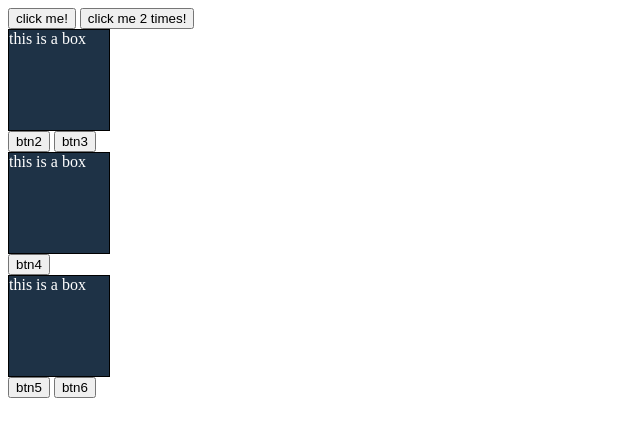
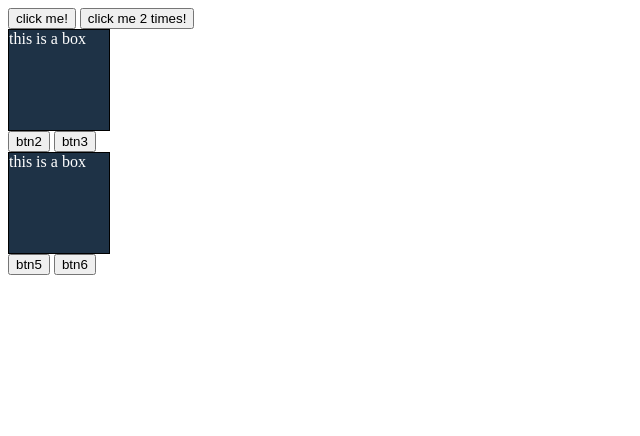
Before and after one commit to devkhushii/js-practice, a plain HTML site: page js-events.html in a window 1280 px wide. Shown: the whole page, without its empty margins (0-640 px from the left). Drawn offline with Linux system fonts and the light colour scheme.

Commit message:
some changes were made

```diff
--- a/js-events.html
+++ b/js-events.html
@@ -17,6 +17,7 @@
 </style>
 
 <body>
+    <!-- Button with inline event handler -->
     <button onclick="console.log('button was clicked');alert('hello!')">
         click me!
     </button>
@@ -29,11 +30,10 @@
     <button id="btn2">btn2</button>
 
     <button id="btn3" onclick="console.log('hello')">btn3</button>
+
     <div>this is a box</div>
 
-    <button id="btn4">btn4</button>
-    <div>this is a box</div>
-
+     <!-- Buttons to be handled by JavaScript -->
     <button id="btn5">btn5 </button>
 
     <button id="btn6">btn6</button>
@@ -46,17 +46,15 @@
             console.log("btn2 was clicked");
             let a = 25;
             a++;
-            console.log(a); //26
+            console.log(a);
         };
 
-        //event handle
 
         let div = document.querySelector("div");
         div.onmouseover = () => {
             console.log("you are inside div");
         };
 
-        //for object
 
         let btn3 = document.querySelector("#btn3");
         btn3.onclick = (evt) => {
@@ -67,7 +65,6 @@
         };
 
 
-        //let div = document.querrySelector("div");
         div.onmouseover = (evt) => {
             console.log(evt);
             console.log(evt.type);
@@ -75,7 +72,7 @@
             console.log(evt.clientX, evt.clientY);
         };
 
-        //event listner
+
 
         let btn5 = document.querySelector("#btn5");
         btn5.addEventListener("click", (evt) => {
@@ -87,8 +84,6 @@
 
 
         let btn6 = document.querySelector("#btn6");
-
-
 
         btn6.addEventListener("click", () => {
             console.log("button6 was clicked - handler1");
```
